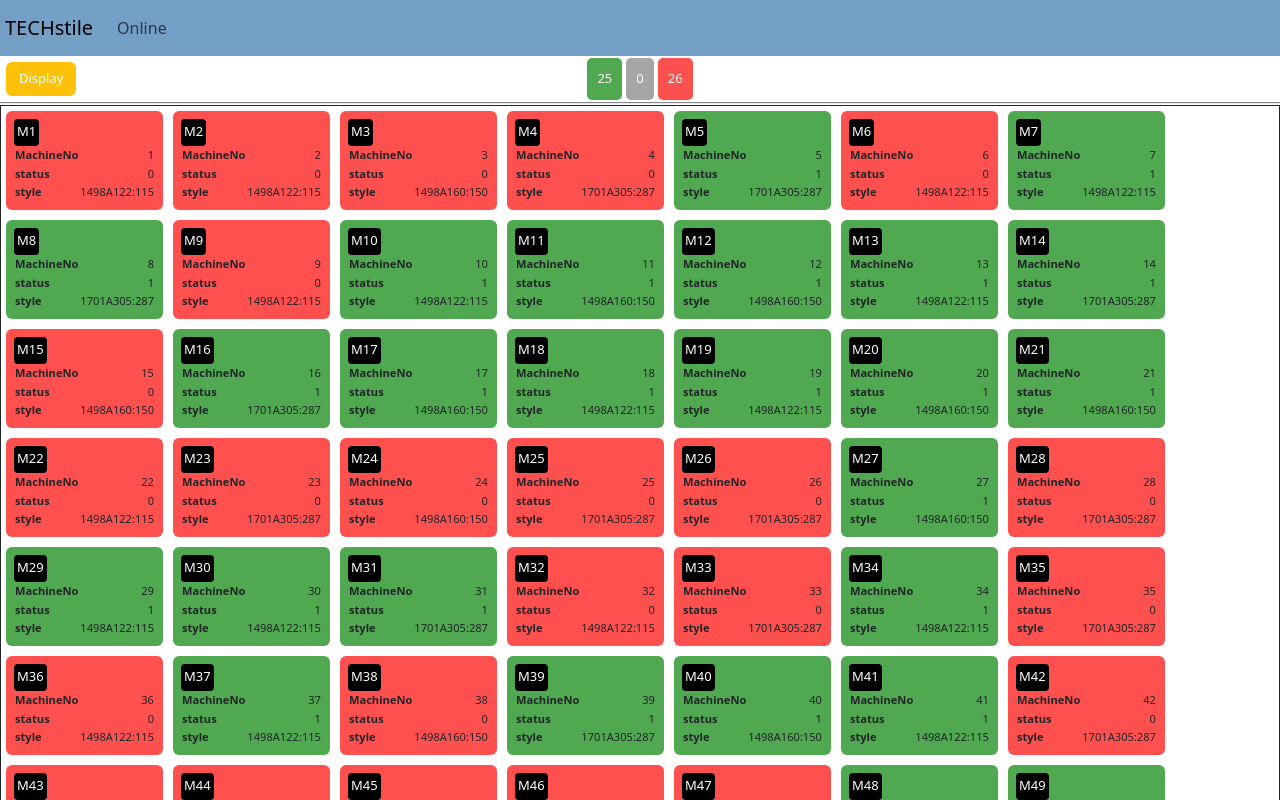
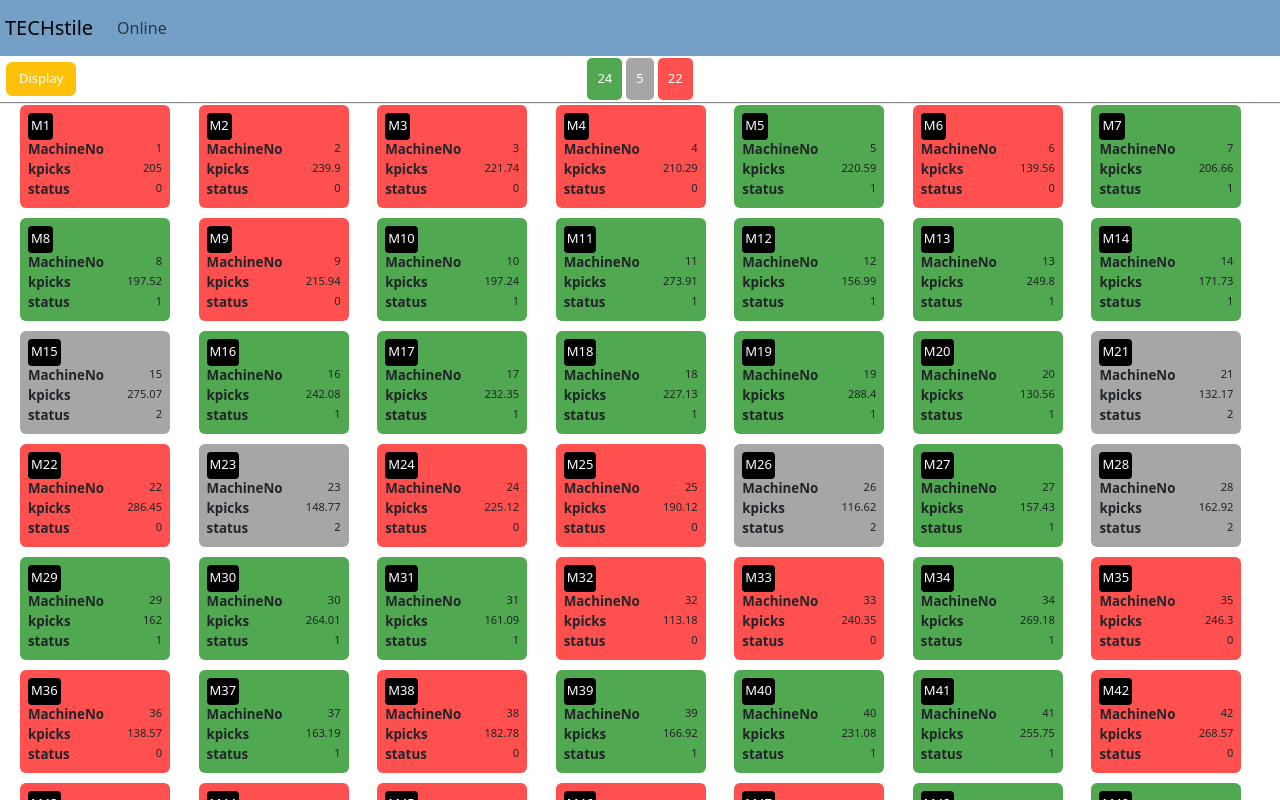
Before and after one commit to Mustak99/project, an Angular app: page /onlineMachine in a window 1280 px wide. Shown: the top 800 px of the page. Built offline with nearby package versions, Linux system fonts and the light colour scheme.

Commit message:
components

```diff
--- a/src/app/online-machine/online-machine.component.html
+++ b/src/app/online-machine/online-machine.component.html
@@ -1,5 +1,4 @@
 <app-header></app-header>
-
 <div class="bar">
   <div class="row">
     <div class="col bar-1">
@@ -16,8 +15,8 @@
       </div>
     </div>
     <div class="col bar-2">
-        <button class="btnActive" >{{activeCount}}</button>
-        <button class="btnIdeal " >{{idealCount}}</button>
+      <button class="btnActive">{{activeCount}}</button>
+      <button class="btnIdeal ">{{idealCount}}</button>
       <button class="btnDeactive ">{{stoppageCount}}</button>
     </div>
     <div class="col bar-3">
@@ -25,24 +24,17 @@
   </div>
 </div>
 
-    <div style="margin: auto;border: solid 1px; margin-top: 105px;">
-    <div class="row " style="--bs-gutter-x: 0rem">
-      <div class="col-md-2" style="width: fit-content;"  *ngFor="let MachineData of MachineDataArray">
-        <div class="p-2  rounded  "  [ngStyle]="{'background-color': MachineData.status === 1 ? '#008000af' : (MachineData.status === 0 ? '#ff0000af' : '#a6a6a6')}">
-          <div class=" machineName ">
-            <p class="">{{ MachineData.Machine_id }}</p>
-          </div>
+
+<div class="row" style="margin: 105px 20px 0px 20px;display:grid;gap: 10px;grid-template-columns: repeat(auto-fill, minmax(150px, 1fr));">
+  <div class="col-md-2 p-2 rounded "  *ngFor="let MachineData of MachineDataArray" [ngStyle]="{'background-color': MachineData.status === 1 ? '#008000af' : (MachineData.status === 0 ? '#ff0000af' : '#a6a6a6')}">
+    <div class=" machineName ">{{ MachineData.Machine_id }}</div>
     <div class="machineData">
-            <table >
-              <tr *ngFor="let keyValuePair of MachineData | keyvalue">
+      <div class="row" *ngFor="let keyValuePair of MachineData | keyvalue">
         <ng-container *ngIf="keyValuePair.key !== 'Machine_id' && keyVisibility[keyValuePair.key] ">
-                  <th style="font-size: smaller; ">{{ keyValuePair.key }}</th>
-                  <td style="font-size: smaller; text-align: right ;" >{{ keyValuePair.value }}</td>
+          <div class="col" style="  font-weight: bold;">{{ keyValuePair.key }}</div>
+          <div class="col" style="font-size: smaller; text-align: right ;">{{ keyValuePair.value }}</div>
         </ng-container>
-              </tr>
-            </table>
       </div>
     </div>
   </div>
 </div>
- </div>
--- a/src/app/online-machine/online-machine.component.ts
+++ b/src/app/online-machine/online-machine.component.ts
@@ -7,7 +7,7 @@ import { Component } from '@angular/core';
 })
 export class OnlineMachineComponent {
   MachineDataArray =
-  [{"Machine_id":'M1',"MachineNo":1,"style":"1498A122:115","kpicks":205,"meter":228.05,"speed":12222222222,"Air":27.7,"status":0},
+  [{"Machine_id":'M1',"MachineNo":1,"style":"1498A122:115","kpicks":205,"meter":228.05,"speed":122,"Air":27.7,"status":0},
 {"Machine_id":'M2',"MachineNo":2,"style":"1498A122:115","kpicks":239.9,"meter":278.01,"speed":258,"Air":33.0,"status":0},
 {"Machine_id":'M3',"MachineNo":3,"style":"1498A160:150","kpicks":221.74,"meter":243.41,"speed":395,"Air":34.0,"status":0},
 {"Machine_id":'M4',"MachineNo":4,"style":"1701A305:287","kpicks":210.29,"meter":100.06,"speed":379,"Air":38.2,"status":0},
@@ -21,20 +21,20 @@ export class OnlineMachineComponent {
 {"Machine_id":'M12',"MachineNo":12,"style":"1498A160:150","kpicks":156.99,"meter":47.91,"speed":588,"Air":30.3,"status":1},
 {"Machine_id":'M13',"MachineNo":13,"style":"1498A122:115","kpicks":249.8,"meter":157.37,"speed":346,"Air":37.7,"status":1},
 {"Machine_id":'M14',"MachineNo":14,"style":"1701A305:287","kpicks":171.73,"meter":231.16,"speed":402,"Air":26.4,"status":1},
-{"Machine_id":'M15',"MachineNo":15,"style":"1498A160:150","kpicks":275.07,"meter":208.72,"speed":529,"Air":38.1,"status":0},
+{"Machine_id":'M15',"MachineNo":15,"style":"1498A160:150","kpicks":275.07,"meter":208.72,"speed":529,"Air":38.1,"status":2},
 {"Machine_id":'M16',"MachineNo":16,"style":"1701A305:287","kpicks":242.08,"meter":149.24,"speed":374,"Air":38.6,"status":1},
 {"Machine_id":'M17',"MachineNo":17,"style":"1498A160:150","kpicks":232.35,"meter":286.26,"speed":518,"Air":32.3,"status":1},
 {"Machine_id":'M18',"MachineNo":18,"style":"1498A122:115","kpicks":227.13,"meter":191.15,"speed":434,"Air":38.8,"status":1},
 {"Machine_id":'M19',"MachineNo":19,"style":"1498A122:115","kpicks":288.4,"meter":105.69,"speed":382,"Air":36.5,"status":1},
 {"Machine_id":'M20',"MachineNo":20,"style":"1498A160:150","kpicks":130.56,"meter":104.18,"speed":480,"Air":37.2,"status":1},
-{"Machine_id":'M21',"MachineNo":21,"style":"1498A160:150","kpicks":132.17,"meter":270.37,"speed":510,"Air":38.7,"status":1},
+{"Machine_id":'M21',"MachineNo":21,"style":"1498A160:150","kpicks":132.17,"meter":270.37,"speed":510,"Air":38.7,"status":2},
 {"Machine_id":'M22',"MachineNo":22,"style":"1498A122:115","kpicks":286.45,"meter":224.4,"speed":138,"Air":30.6,"status":0},
-{"Machine_id":'M23',"MachineNo":23,"style":"1701A305:287","kpicks":148.77,"meter":277.44,"speed":357,"Air":39.4,"status":0},
+{"Machine_id":'M23',"MachineNo":23,"style":"1701A305:287","kpicks":148.77,"meter":277.44,"speed":357,"Air":39.4,"status":2},
 {"Machine_id":'M24',"MachineNo":24,"style":"1498A160:150","kpicks":225.12,"meter":206.07,"speed":252,"Air":25.1,"status":0},
 {"Machine_id":'M25',"MachineNo":25,"style":"1701A305:287","kpicks":190.12,"meter":262.94,"speed":203,"Air":32.2,"status":0},
-{"Machine_id":'M26',"MachineNo":26,"style":"1701A305:287","kpicks":116.62,"meter":265.71,"speed":434,"Air":39.0,"status":0},
+{"Machine_id":'M26',"MachineNo":26,"style":"1701A305:287","kpicks":116.62,"meter":265.71,"speed":434,"Air":39.0,"status":2},
 {"Machine_id":'M27',"MachineNo":27,"style":"1498A160:150","kpicks":157.43,"meter":150.23,"speed":192,"Air":30.1,"status":1},
-{"Machine_id":'M28',"MachineNo":28,"style":"1701A305:287","kpicks":162.92,"meter":248.13,"speed":405,"Air":34.4,"status":0},
+{"Machine_id":'M28',"MachineNo":28,"style":"1701A305:287","kpicks":162.92,"meter":248.13,"speed":405,"Air":34.4,"status":2},
 {"Machine_id":'M29',"MachineNo":29,"style":"1498A122:115","kpicks":162.0,"meter":24.1,"speed":476,"Air":29.7,"status":1},
 {"Machine_id":'M30',"MachineNo":30,"style":"1498A122:115","kpicks":264.01,"meter":190.2,"speed":599,"Air":25.2,"status":1},
 {"Machine_id":'M31',"MachineNo":31,"style":"1701A305:287","kpicks":161.09,"meter":204.03,"speed":573,"Air":28.2,"status":1},
@@ -106,7 +106,7 @@ export class OnlineMachineComponent {
   keyVisibility: { [key: string]: boolean } = {
     MachineNo: true,
     status: true,
-    style:true
+    kpicks:true
   };
 
 
```
Also changed, not shown: src/app/online-machine/online-machine.component.css (line endings or trailing spaces). Lines whose indentation alone changed are shown as unchanged.
